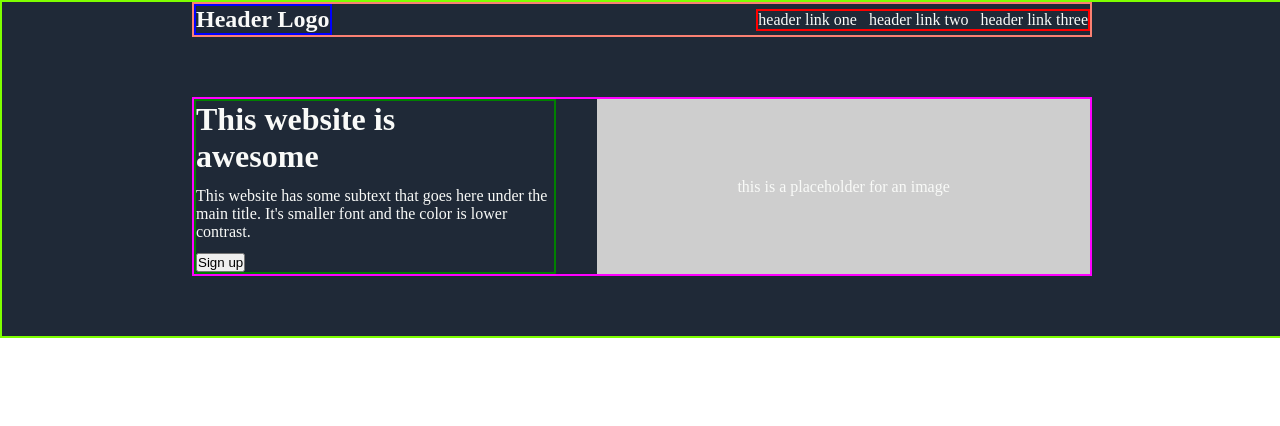
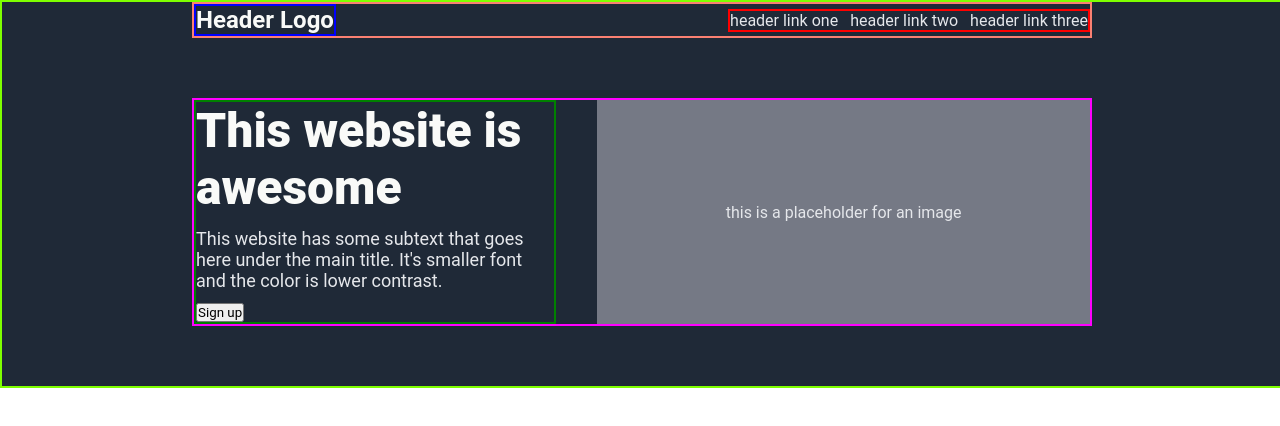
Before and after one commit to nastiakarpova/landing-page, a plain HTML site: page index.html in a window 1280 px wide. Drawn offline with Linux system fonts and the light colour scheme.

Commit message:
Set the font sizing and colors, add typeface

```diff
--- a/style.css
+++ b/style.css
@@ -1,13 +1,14 @@
 * {
     margin: 0;
     padding: 0;
+    font-family: 'Roboto', sans-serif;
 }
 
 .container {
     display: flex;
     flex-wrap: wrap;
     background-color: #1F2937;
-    color: #f9faf8;
+    color: #e5e7eb;
     width: 100%;
     border: 2px solid chartreuse;
     justify-content: center;
@@ -25,6 +26,7 @@ nav, .hero {
     font-size: 24px;
     font-weight: 600;
     border: 2px solid blue;
+    color: #f9faf8;
 }
 
 ul {
@@ -39,7 +41,7 @@ ul {
 
 .nav-links a {
     text-decoration: none;
-    color: #f9faf8;
+    color: #e5e7eb;
 }
 
 .nav-links a:hover {
@@ -58,6 +60,13 @@ ul {
     flex-wrap: wrap;
     border: 2px solid green;
     gap: 12px;
+    font-size: 18px;
+}
+
+.text-left h1 {
+    font-size: 48px;
+    font-weight: 800;
+    color: #f9faf8;
 }
 
 .image-right {
@@ -65,6 +74,6 @@ ul {
     justify-content: center;
     align-items: center;
     width: 55%;
-    background-color: #cecece;
+    background-color: #757985;
     height: 100%;
 }
```
